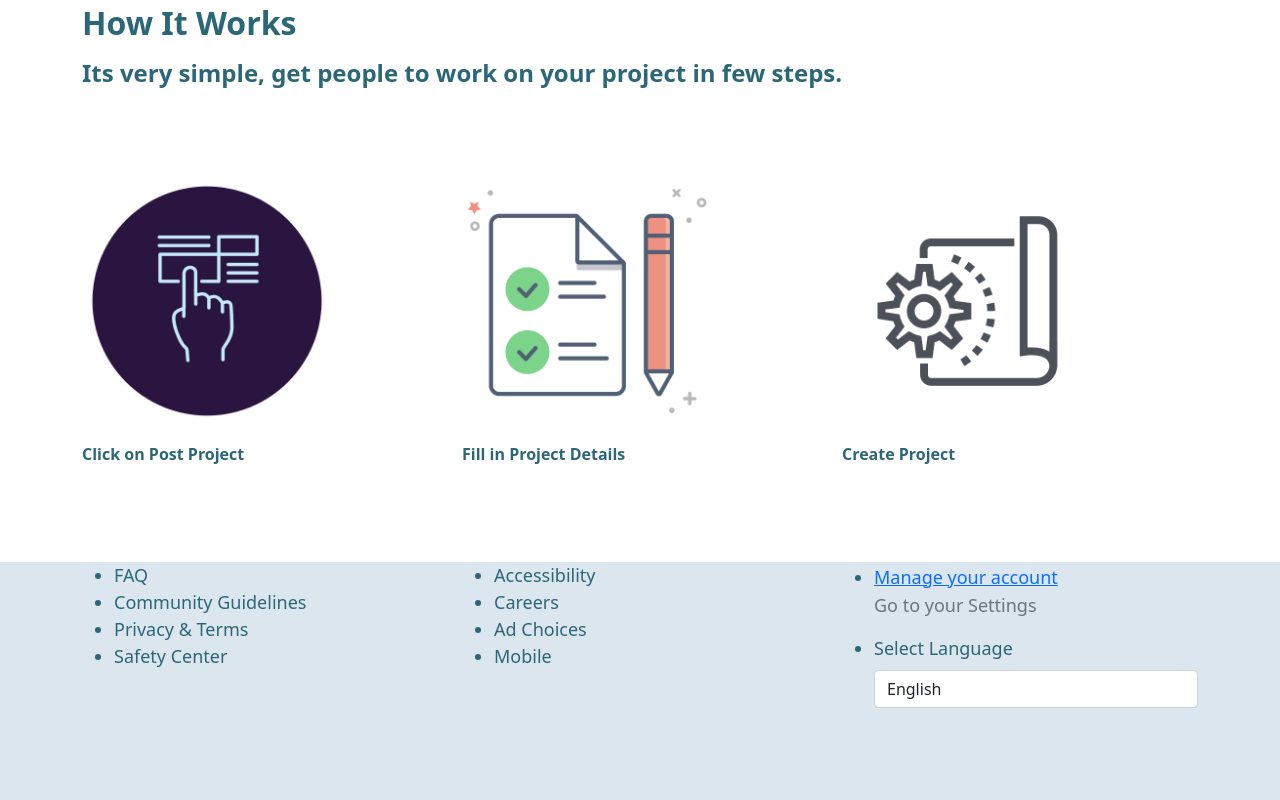
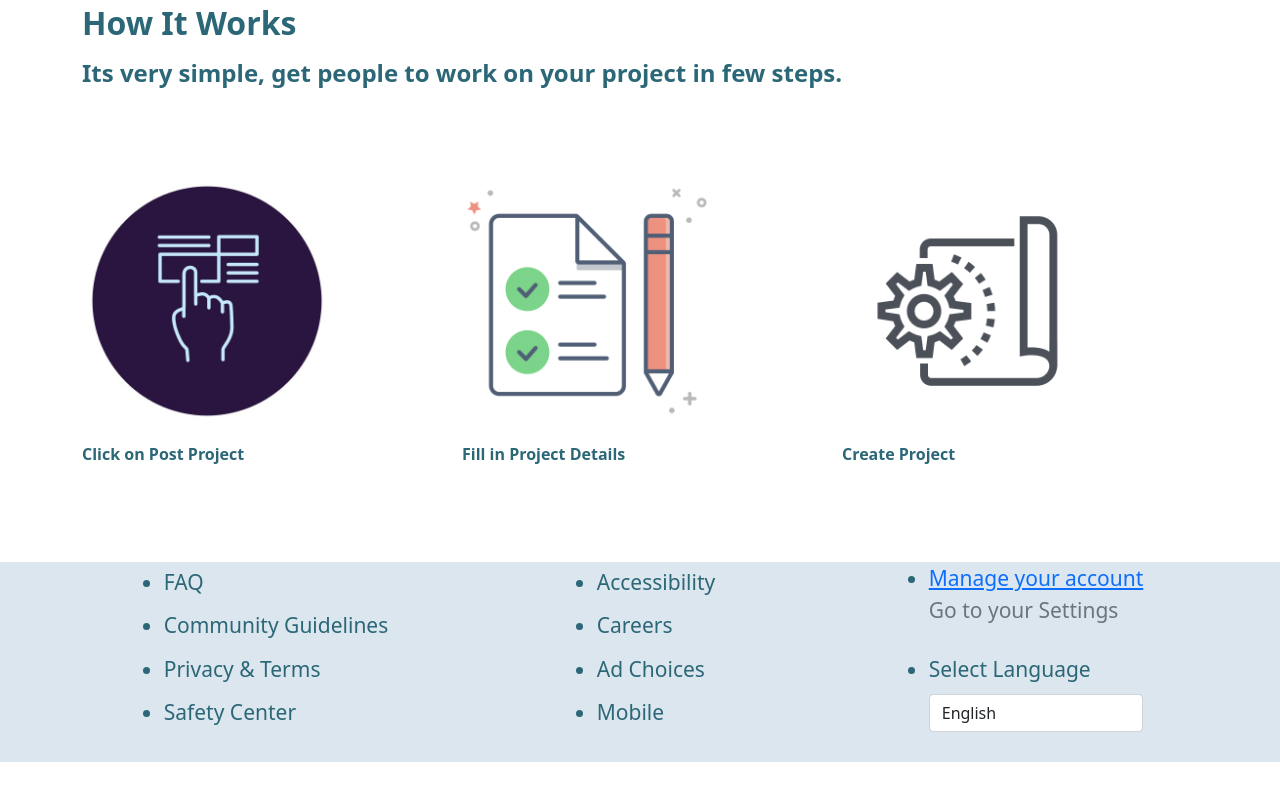
Before and after one commit to beejay321/Capstone, a React (Create React App) app: page / in a window 1280 px wide. Shown: the part 464-1264 px from the top of the page. After the commit the page ends 1226 px from the top, so only its background shows below. Built offline with nearby package versions, Linux system fonts and the light colour scheme.

Commit message:
Update Footer.css

```diff
--- a/src/styles/Footer.css
+++ b/src/styles/Footer.css
@@ -7,30 +7,29 @@ body {
 }
 
 #footer {
-  /* position: sticky; */
-  /* padding: 0px 0px 0px 0px; */
-  /* margin: 0px 0px 0px 0px; */
-  bottom: 0;
-  z-index: 4;
-  width: 100%;
-  /* height: 200px; */
-  min-height: 30vh;
-  position: relative;
   background: #dce6ee;
+  bottom: 0px;
+  height: 25vh;
+  display: flex;
+  justify-content: center;
+  align-items: center;
 }
 .footerbox {
-  /* position: fixed; */
-  /* padding: 0px 48px 0px 48px; */
-  /* margin: 48px 48px 48px 48px; */
-  bottom: 0;
-  /* width: 100%; */
-  /* Height of the footer*/
-  /* height: 200px; */
-  /* background: rgb(207, 207, 207); */
+  display: flex;
+  justify-content: center;
+  align-items: center;
+}
+.footercolumns {
+  display: flex;
+  justify-content: center;
+  align-items: center;
 }
 .footerText {
-  font-size: 18px;
+  font-size: 21px;
   font-weight: 500;
   color: #2b6777;
   text-decoration: none;
 }
+.footerText li {
+  padding-bottom: 12px;
+}
```
